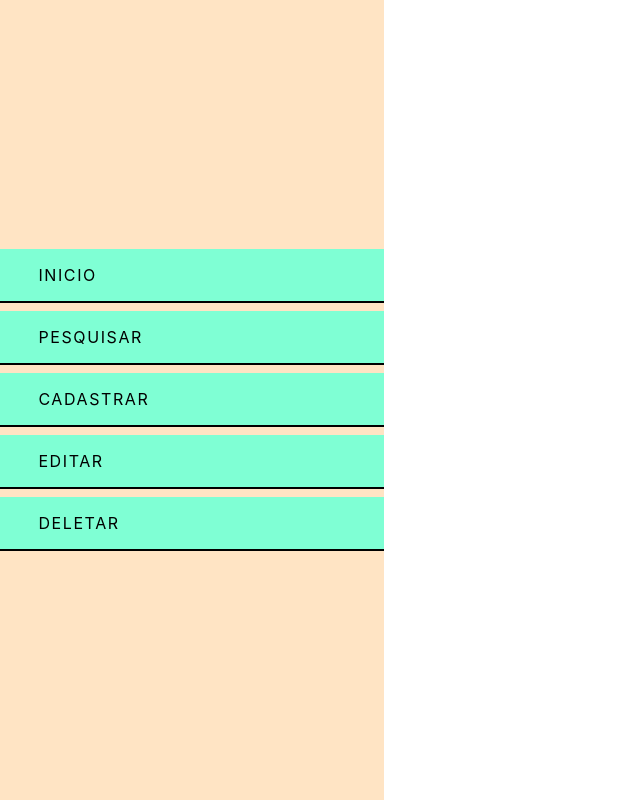
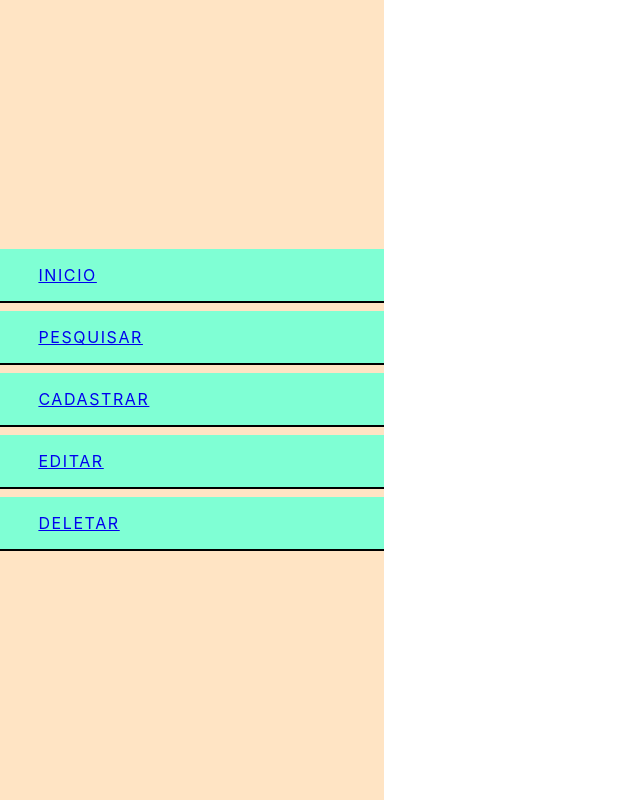
Before and after one commit to estefaneluz/react-hook-form, a React (Create React App) app in the folder classe-01/: page / in a window 1280 px wide. Shown: the whole page, without its empty margins (0-640 px from the left). Built offline with nearby package versions, Linux system fonts and the light colour scheme.

Commit message:
add Link do react-router-dom no menu

```diff
--- a/classe-01/src/components/MenuLateral/index.js
+++ b/classe-01/src/components/MenuLateral/index.js
@@ -1,14 +1,25 @@
-import './style.css';
+import "./style.css";
+import { Link } from "react-router-dom";
 
 export default function MenuLateral() {
   return (
     <aside className="menu-lateral">
       <ul>
-				<li>Inicio</li>
-				<li>Pesquisar</li>
-        <li>Cadastrar</li>
-				<li>Editar</li>
-				<li>Deletar</li>
+        <Link to="/">
+          <li>Inicio</li>
+        </Link>
+        <Link to="/pesquisar">
+          <li>Pesquisar</li>
+        </Link>
+        <Link to="/cadastro">
+          <li>Cadastrar</li>
+        </Link>
+        <Link to="/editar">
+          <li>Editar</li>
+        </Link>
+        <Link to="/deletar">
+          <li>Deletar</li>
+        </Link>
       </ul>
     </aside>
   );
```
